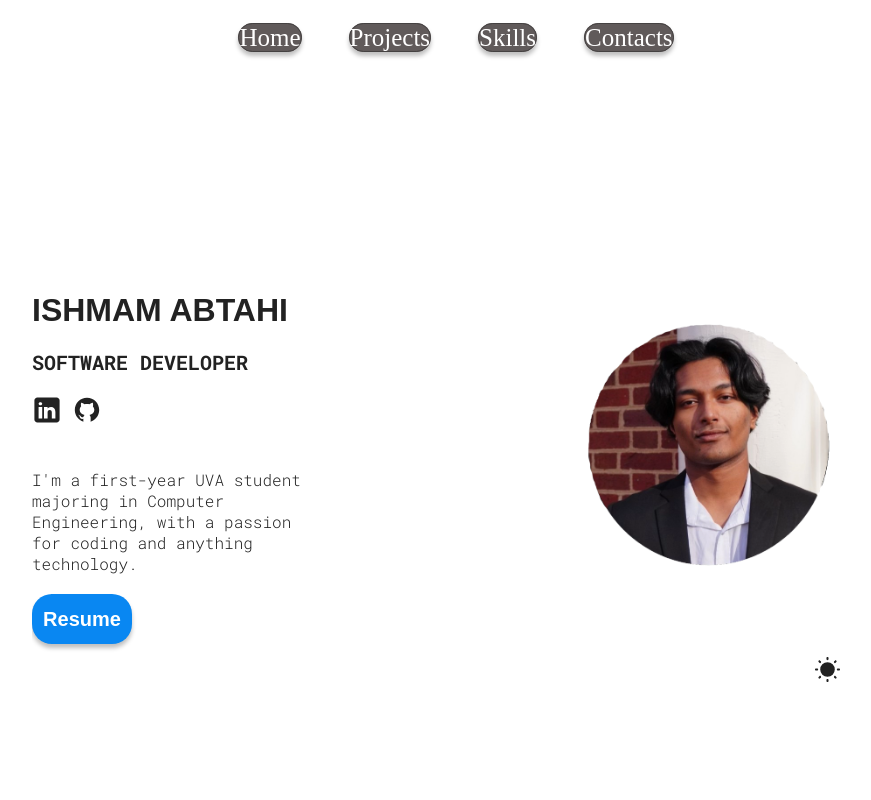
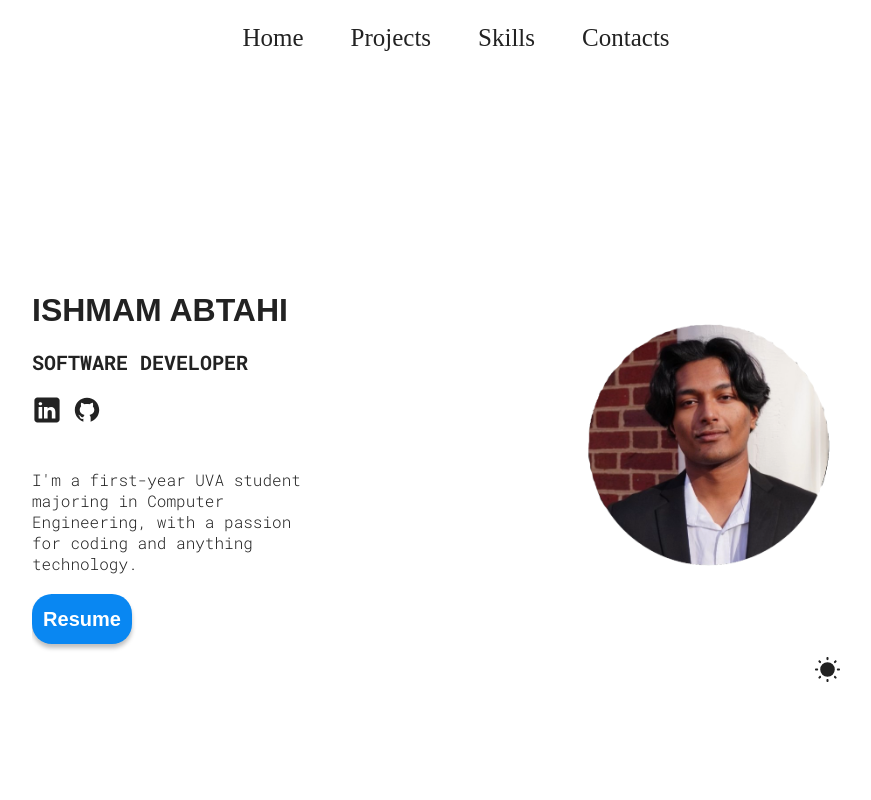
Before and after one commit to IshdoesCoding/Ishmam_Abtahi-Portfolio, a React (Vite) app: page / in a window 1280 px wide. Shown: the top 800 px of the page, without its empty margins (204-1075 px from the left). Built offline with nearby package versions, Linux system fonts and the light colour scheme; a web font is replaced by a local one.

Commit message:
layout color change

```diff
--- a/src/App.css
+++ b/src/App.css
@@ -7,6 +7,7 @@
   --text-color: #222;
   --form-text-color: #555;
   --footer-text-color: #888;
+  --nav-icon-color: #0987f2;
 }
 
 [data-theme= 'dark'] {
@@ -17,6 +18,8 @@
   --text-color: #fff;
   --form-text-color: #fff;
   --footer-text-color: #bbb;
+  --nav-icon-color: #222;
+
 }
 
 body {
--- a/src/sections/Navbar/NavbarStyles.module.css
+++ b/src/sections/Navbar/NavbarStyles.module.css
@@ -23,16 +23,16 @@
 
 .navitems a{
     font-size: 25px;
-    color: #fff;
+    color: var(--text-color);
     text-decoration: none;
-    background-color: #605a5a;
-    border: 1px solid #454242;
-    border-radius: 60px;
+    background-color: var(--btn-text-color);
+    /*border: 1px solid var(--btn-text-color);*/
+    /*border-radius: 80px;*/
     width: 250px;
     height: 100px;
     font-size: 25px;
-    box-shadow: 0 4px 4px rgba(0,0,0,0.25);
-    transition: box-shadow 200ms ease-in-out, transform 200ms ease-in-out;
+    /*box-shadow: 0 4px 4px rgba(0, 0, 0, 0.25);
+    transition: box-shadow 200ms ease-in-out, transform 200ms ease-in-out;*/
 
 }
 
@@ -69,8 +69,8 @@
         position: absolute;
         top: 10px;
         left: 20px;
-        background-color: #222;
-        border: 1px solid #222;
+        background-color: var(--nav-icon-color);
+        border: 1px var(--btn-text-color);
         padding: 1px
 
     }
@@ -81,9 +81,9 @@
         flex-direction: column;
         gap: 20px;
         margin-top: 40px;
-        background-color: #222;
-        border: 1px solid #222;
-        border-radius: 5px;
+        background-color: var(--btn-text-color);
+        /*border: 1px solid #222;
+        border-radius: 5px;*/
         padding: 10px
     }
 
```
